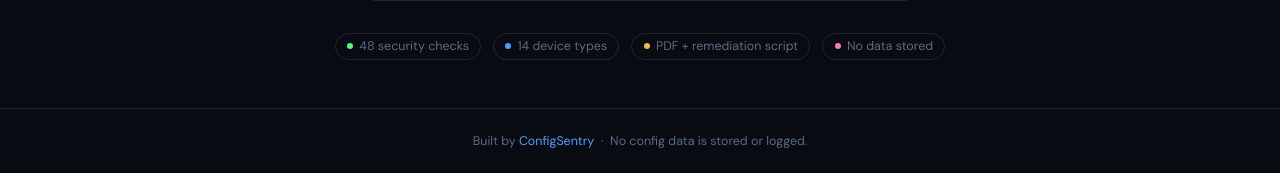
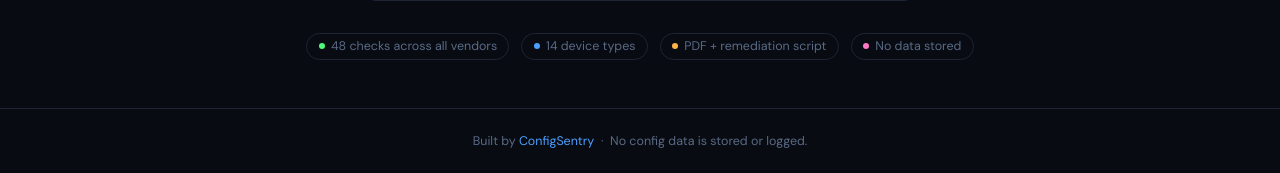
Before and after one commit to legendpvper/config-sentry, a FastAPI app: page / in a window 1280 px wide. Shown: the part 937-1110 px from the top of the page. Run offline with FastAPI, Linux system fonts and the light colour scheme.

Commit message:
fix: clarify check count wording and show per-device checks run
The '48 checks' figure covers the full library across all vendors —
any single device runs only the checks relevant to its vendor family
(e.g. Cisco IOS runs 24). Updated the landing page feature pill and
loading spinner to reflect this, and added a 'N checks run' badge to
the results page so users see the exact count for their device.

Co-Authored-By: Claude Sonnet 4.6 <noreply@anthropic.com>

```diff
--- a/web/templates/index.html
+++ b/web/templates/index.html
@@ -351,7 +351,7 @@
 <div class="loading-overlay" id="loadingOverlay">
   <div class="spinner"></div>
   <div class="loading-text">Running audit checks...</div>
-  <div class="loading-sub" id="loadingSub">Analysing configuration against 48 security checks</div>
+  <div class="loading-sub" id="loadingSub">Analysing configuration against vendor-specific security checks</div>
 </div>
 
 <nav class="topbar">
@@ -406,7 +406,7 @@
   <div class="features">
     <div class="feature">
       <div class="feature-dot" style="background:#50fa7b"></div>
-      48 security checks
+      48 checks across all vendors
     </div>
     <div class="feature">
       <div class="feature-dot" style="background:#4d9fff"></div>
--- a/web/templates/results.html
+++ b/web/templates/results.html
@@ -90,6 +90,7 @@
       <span class="pill pill-fail">{{ r.fails | length }} FAIL</span>
       <span class="pill pill-warning">{{ r.warnings | length }} WARNING</span>
       <span class="pill pill-pass">{{ r.passes | length }} PASS</span>
+      <span class="pill" style="background:var(--surface2);color:var(--muted)">{{ r.findings | length }} checks run</span>
     </div>
   </div>
 </div>
```
